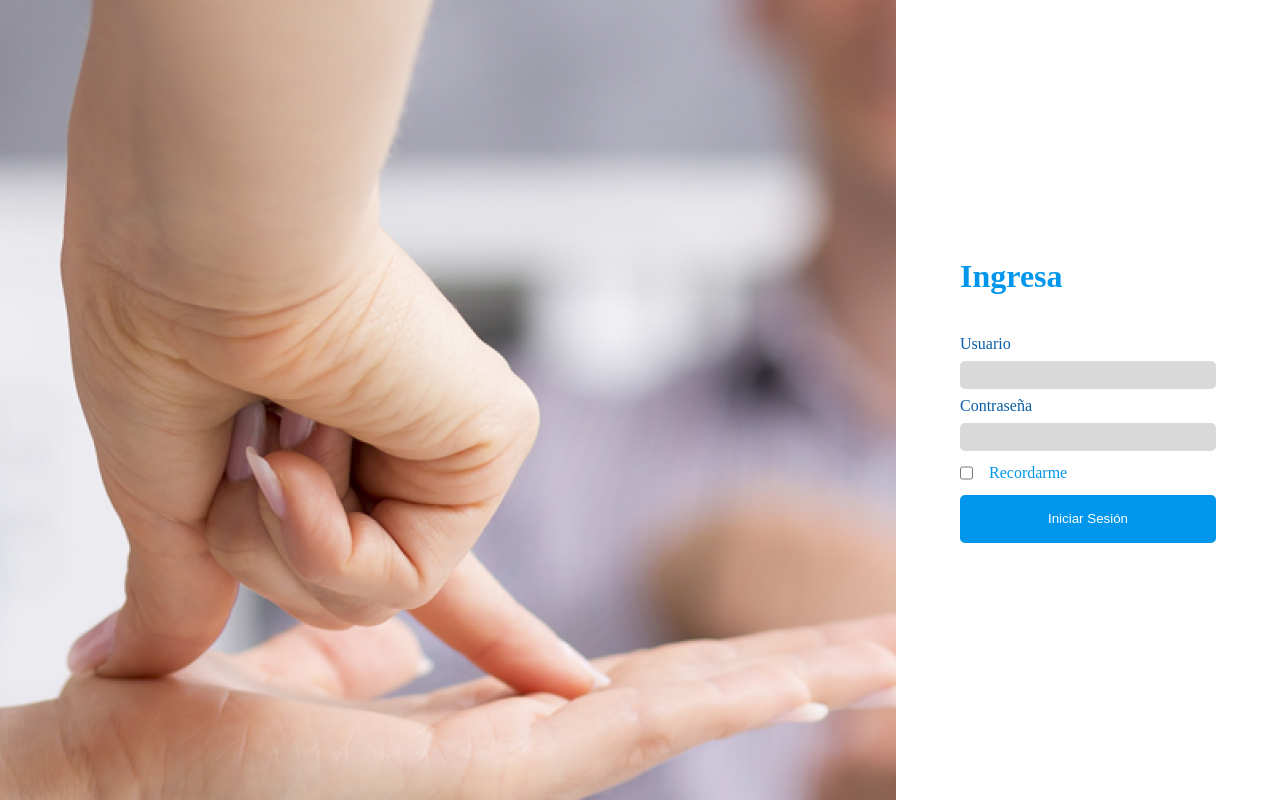
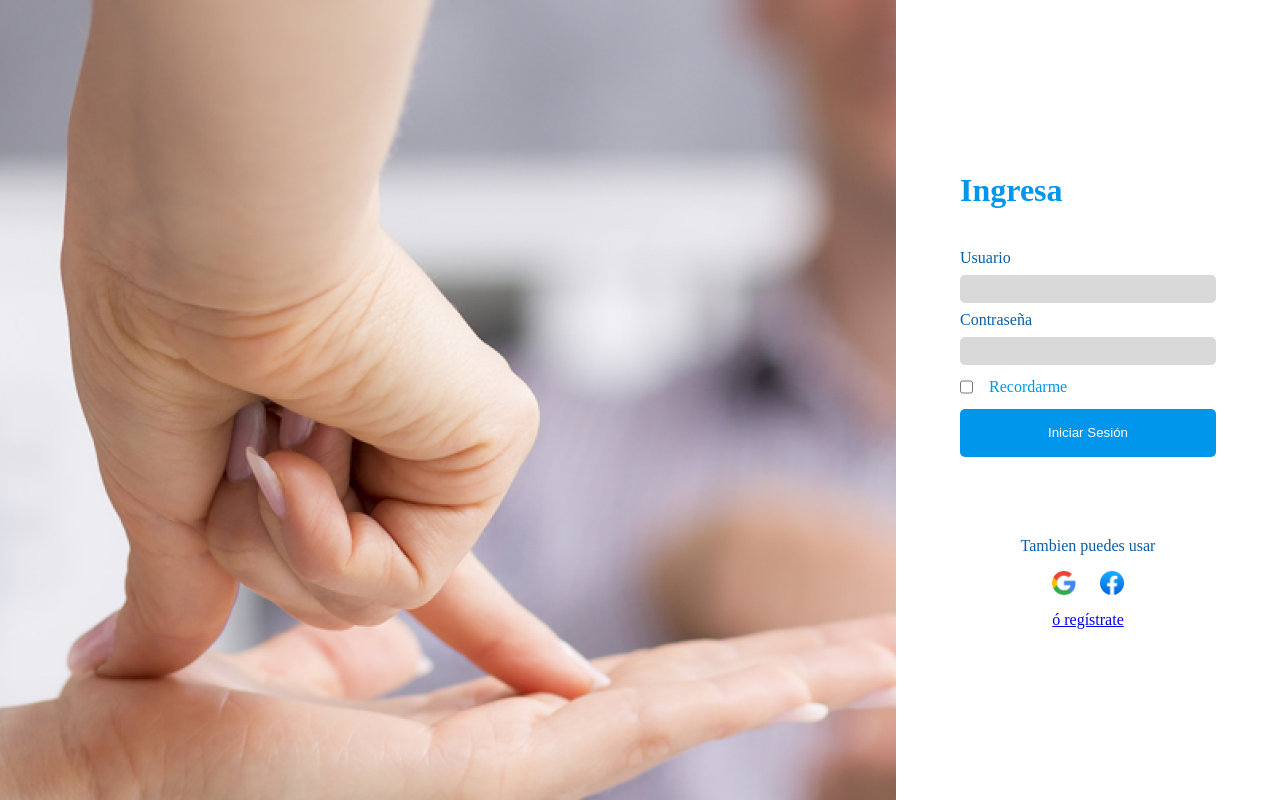
Before and after one commit to Evy32/bit01website, a plain HTML site: page signin.html in a window 1280 px wide. Drawn offline with Linux system fonts and the light colour scheme.

Commit message:
Version 0.0.0.3

```diff
--- a/assets/styleContacto.css
+++ b/assets/styleContacto.css
@@ -53,5 +53,32 @@ button{
     display:flex;
     justify-content: center;
     align-items: center;
-
 }
+.logos{
+    margin-top: 10vh;
+    display:flex;
+    flex-direction: column;
+    align-items: center;
+}
+.logos p{
+    color: #095DA7;
+}
+.logos div{
+    display:flex;
+    flex-direction: row;
+    justify-content: center;
+    gap: 3vh;
+    padding: 2vh;
+}
+.logos div img{
+    width: 3vh;
+    height: 3vh;
+    }
+@media screen and (max-width: 360px) {
+    .container{
+        width: 30vh;
+    }
+    .check p{
+        margin: 0px;
+    }
+}
--- a/index.js
+++ b/index.js
@@ -2,9 +2,11 @@ const user = document.getElementById('user');
 const password = document.getElementById('password');
 const boton = document.getElementById('boton');
 
-boton.addEventListener("click", function(){
+boton.addEventListener("click", function(event){
+   event.preventDefault();
     procesarEvento(boton);
 });
 function procesarEvento(boton){
-
+    console.log(user.value);
+    console.log(password.value);
 }
--- a/signin.html
+++ b/signin.html
@@ -27,7 +27,14 @@
                 <button type="submit" id="boton">Iniciar Sesión</button>
             </label>
         </form>
-        <div></div>
+        <div class="logos">
+            <p> Tambien puedes usar</p>
+            <div>
+                <img class="google" src="./assets/google_logo.png" alt="Ingresa con google">
+                <img src="./assets/Facebook_logo.png" alt="Ingresa con facebook">
+            </div>
+            <a href="./registro.html">ó regístrate</a>
+        </div>
     </div>
     <script src="./index.js"></script>
 </body>
```
